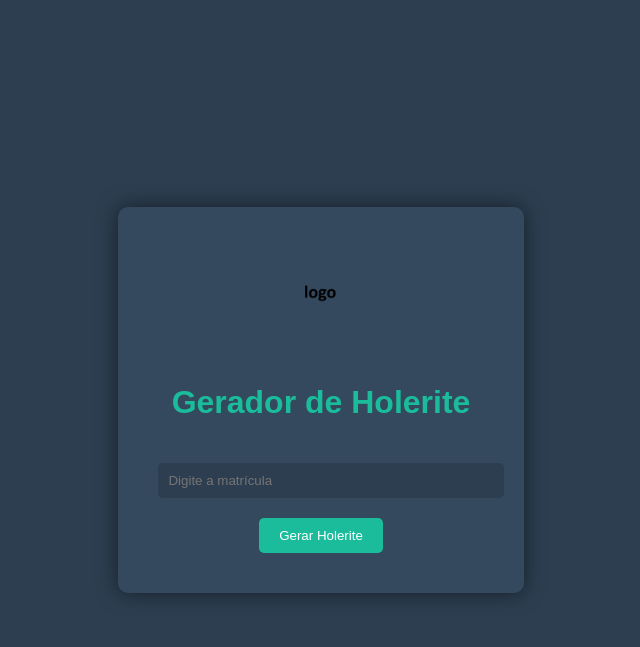
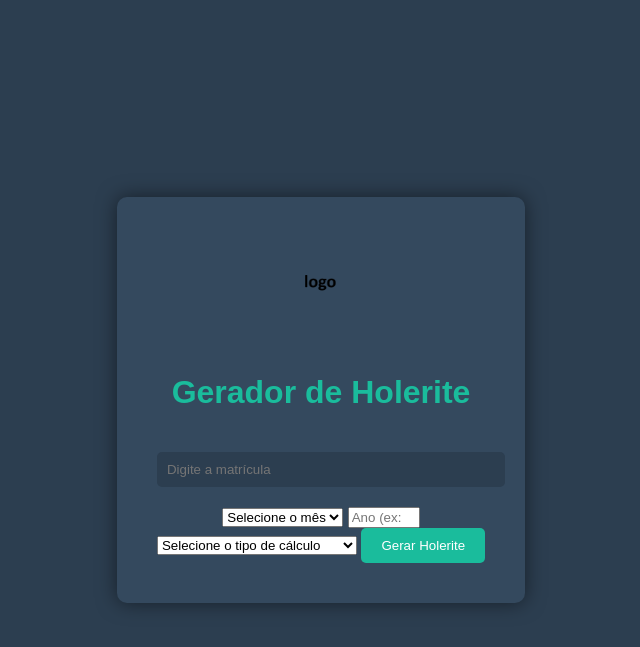
Before and after one commit to ssmvictor/Holerite-HCM, a Flask app: page / in a window 1280 px wide. Shown: the top 647 px of the page, without its empty margins (319-959 px from the left). Run offline with Flask 3, Linux system fonts and the light colour scheme; parts of the project's set-up code (start-up, migrations or seed data) failed here and were passed over.

Commit message:
13072025

```diff
--- a/app.py
+++ b/app.py
@@ -21,8 +21,40 @@ def index():
 @app.route('/generate', methods=['POST'])
 def generate():
     num_cad = request.form.get('num_cad')
+    mes = request.form.get('mes')
+    ano = request.form.get('ano')
+    tipo_calculo = request.form.get('tipo_calculo')
+
     if not num_cad or not num_cad.isdigit():
         return "Matrícula inválida.", 400
+    if not mes or not ano:
+        return "Mês e ano são obrigatórios.", 400
+    if not tipo_calculo:
+        return "Tipo de cálculo é obrigatório.", 400
+
+    # Validar mês
+    try:
+        mes_int = int(mes)
+        if mes_int < 1 or mes_int > 12:
+            return "Mês inválido. Deve estar entre 01 e 12.", 400
+    except ValueError:
+        return "Mês inválido.", 400
+
+    # Validar ano
+    try:
+        ano_int = int(ano)
+        if ano_int < 2020 or ano_int > 2030:
+            return "Ano inválido. Deve estar entre 2020 e 2030.", 400
+    except ValueError:
+        return "Ano inválido.", 400
+
+    # Validar tipo de cálculo
+    tipos_validos = ['11', '91', '31', '32']
+    if tipo_calculo not in tipos_validos:
+        return "Tipo de cálculo inválido.", 400
+
+    # Converter para formato dd/mm/yyyy (primeiro dia do mês)
+    per_ref_formatted = f"01/{mes.zfill(2)}/{ano}"
 
     sql_file = 'holerite.sql'
 
@@ -31,17 +63,26 @@ def generate():
         if not generator.connect_database():
             return "Erro ao conectar ao banco de dados.", 500
 
-        columns, data = generator.execute_sql_file(sql_file, num_cad)
+        columns, data = generator.execute_sql_file(sql_file, num_cad, per_ref_formatted, tipo_calculo)
 
         if not data:
             return "Nenhum registro encontrado para a matrícula informada.", 404
 
         pdf_data = generator.generate_pdf_in_memory(columns, data)
 
+        # Mapear tipo de cálculo para nome do arquivo
+        tipo_nomes = {
+            '11': 'folha',
+            '91': 'adiantamento',
+            '31': 'decimo_adiantamento',
+            '32': 'decimo_integral'
+        }
+        tipo_nome = tipo_nomes.get(tipo_calculo, 'folha')
+
         return send_file(
             BytesIO(pdf_data),
             as_attachment=True,
-            download_name=f'holerite_{num_cad}.pdf',
+            download_name=f'holerite_{num_cad}_{mes}_{ano}_{tipo_nome}.pdf',
             mimetype='application/pdf'
         )
 
--- a/templates/index.html
+++ b/templates/index.html
@@ -12,6 +12,31 @@
         <h1>Gerador de Holerite</h1>
         <form action="/generate" method="post">
             <input type="text" name="num_cad" placeholder="Digite a matrícula" required>
+            <div class="date-inputs">
+                <select name="mes" required>
+                    <option value="">Selecione o mês</option>
+                    <option value="01">Janeiro</option>
+                    <option value="02">Fevereiro</option>
+                    <option value="03">Março</option>
+                    <option value="04">Abril</option>
+                    <option value="05">Maio</option>
+                    <option value="06">Junho</option>
+                    <option value="07">Julho</option>
+                    <option value="08">Agosto</option>
+                    <option value="09">Setembro</option>
+                    <option value="10">Outubro</option>
+                    <option value="11">Novembro</option>
+                    <option value="12">Dezembro</option>
+                </select>
+                <input type="number" name="ano" placeholder="Ano (ex: 2025)" min="2020" max="2030" required>
+            </div>
+            <select name="tipo_calculo" required>
+                <option value="">Selecione o tipo de cálculo</option>
+                <option value="11">Folha</option>
+                <option value="91">Adiantamento</option>
+                <option value="31">Décimo terceiro adiantamento</option>
+                <option value="32">Décimo terceiro integral</option>
+            </select>
             <button type="submit">Gerar Holerite</button>
         </form>
     </div>
```
Also changed, not shown: holerite.sql (+29 -15 lines), holerite_system.py (+16 -7 lines), README.md, logo.png (deleted).
